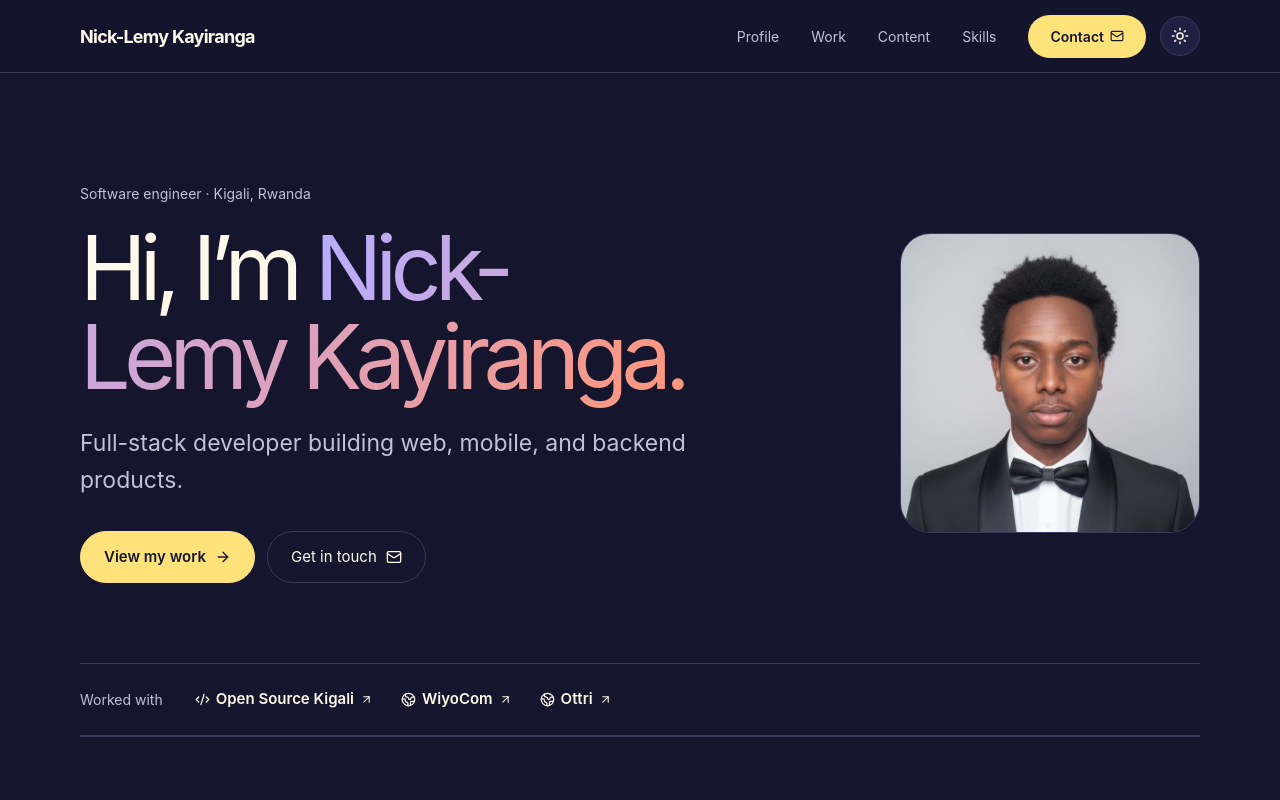
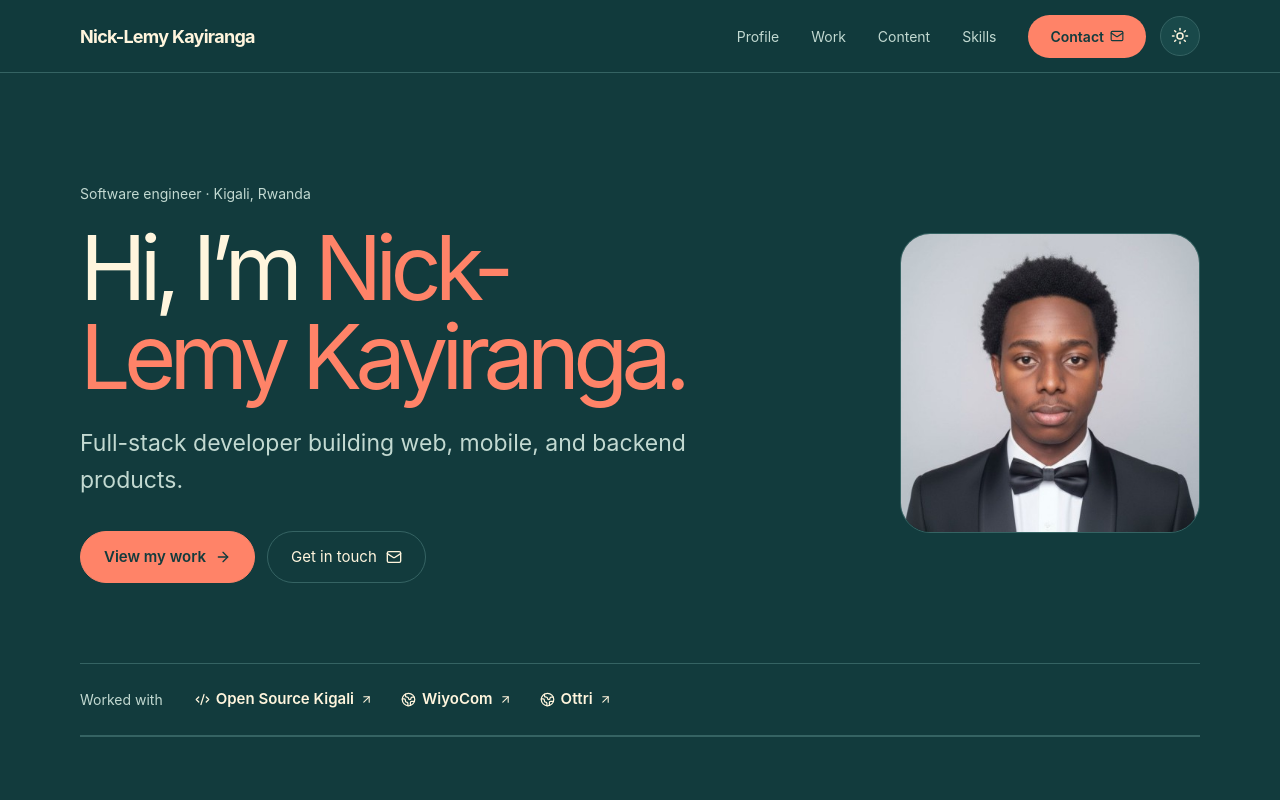
Before and after one commit to Nick-Lemy/portfolio, a React (Vite) app: page / in a window 1280 px wide. Shown: the top 800 px of the page. Built offline with nearby package versions, Linux system fonts and the light colour scheme.

Commit message:
style: use lively flat portfolio colors

```diff
--- a/src/App.css
+++ b/src/App.css
@@ -1,49 +1,51 @@
 @import "tailwindcss";
 
 @theme {
-  --color-portfolio-paper: #fff9eb;
-  --color-portfolio-paper-deep: #ffedc2;
-  --color-portfolio-indigo: #27284c;
-  --color-portfolio-indigo-deep: #15162d;
-  --color-portfolio-indigo-bright: #594ae2;
-  --color-portfolio-lilac: #b8adff;
-  --color-portfolio-coral: #f05e45;
-  --color-portfolio-coral-bright: #ff967b;
-  --color-portfolio-citrus: #ffe27a;
+  --color-portfolio-paper: #fff5dd;
+  --color-portfolio-paper-deep: #f7e3ae;
+  --color-portfolio-teal: #1d5553;
+  --color-portfolio-teal-deep: #123b3d;
+  --color-portfolio-teal-bright: #147d78;
+  --color-portfolio-aqua: #63d2bf;
+  --color-portfolio-coral: #ed6248;
+  --color-portfolio-coral-bright: #ff8368;
+  --color-portfolio-sun: #f5c84c;
 }
 
 :root {
   font-family: Inter, ui-sans-serif, system-ui, -apple-system, BlinkMacSystemFont, "Segoe UI", sans-serif;
   color: var(--color-portfolio-paper);
-  background: var(--color-portfolio-indigo-deep);
+  background: var(--color-portfolio-teal-deep);
   font-synthesis: none;
   text-rendering: optimizeLegibility;
   -webkit-font-smoothing: antialiased;
-  --page: var(--color-portfolio-indigo-deep);
-  --surface: #202142;
+  --page: var(--color-portfolio-teal-deep);
+  --surface: #19494a;
   --ink: var(--color-portfolio-paper);
-  --muted: #c0c1dc;
-  --line: #38395d;
-  --accent: var(--color-portfolio-lilac);
+  --muted: #c2d9d1;
+  --line: #356363;
+  --accent: var(--color-portfolio-aqua);
   --accent-warm: var(--color-portfolio-coral-bright);
-  --control-bg: var(--color-portfolio-citrus);
-  --control-fg: var(--color-portfolio-indigo-deep);
-  --control-hover: #ffedaa;
+  --accent-sun: var(--color-portfolio-sun);
+  --control-bg: var(--color-portfolio-coral-bright);
+  --control-fg: var(--color-portfolio-teal-deep);
+  --control-hover: #ffa08a;
 }
 
 :root[data-theme="light"] {
-  color: var(--color-portfolio-indigo-deep);
+  color: var(--color-portfolio-teal-deep);
   background: var(--color-portfolio-paper);
   --page: var(--color-portfolio-paper);
   --surface: #ffffff;
-  --ink: var(--color-portfolio-indigo-deep);
-  --muted: #646580;
-  --line: #e8e2d3;
-  --accent: var(--color-portfolio-indigo-bright);
+  --ink: var(--color-portfolio-teal-deep);
+  --muted: #526c69;
+  --line: #e8ddc2;
+  --accent: var(--color-portfolio-teal-bright);
   --accent-warm: var(--color-portfolio-coral);
-  --control-bg: var(--color-portfolio-indigo-bright);
+  --accent-sun: #a76b00;
+  --control-bg: var(--color-portfolio-teal);
   --control-fg: var(--color-portfolio-paper);
-  --control-hover: #4637c8;
+  --control-hover: var(--color-portfolio-teal-deep);
 }
 
 * { box-sizing: border-box; }
@@ -51,7 +53,7 @@ html { scroll-behavior: smooth; scroll-padding-top: 5rem; }
 body { margin: 0; min-width: 320px; background: var(--page); }
 a { color: inherit; text-decoration: none; }
 a:hover { color: var(--accent); }
-::selection { color: var(--color-portfolio-indigo-deep); background: var(--color-portfolio-citrus); }
+::selection { color: var(--color-portfolio-teal-deep); background: var(--color-portfolio-sun); }
 .site-nav { position: sticky; top: 0; z-index: 10; border-bottom: 1px solid var(--line); background: color-mix(in srgb, var(--page) 94%, transparent); }
 .nav-inner, .content, .footer-inner { width: min(100% - 48px, 1120px); margin-inline: auto; }
 .nav-inner { position: relative; min-height: 72px; display: flex; align-items: center; justify-content: space-between; gap: 24px; }
@@ -71,7 +73,7 @@ button:focus-visible, a:focus-visible { outline: 2px solid var(--accent); outlin
 .eyebrow { margin: 0 0 20px; color: var(--muted); font-size: 14px; }
 h1, h2, h3, p { margin-top: 0; }
 h1 { max-width: 720px; margin-bottom: 24px; font-size: clamp(52px, 7vw, 96px); line-height: .99; letter-spacing: -.075em; }
-.hero-name { color: var(--accent); background: linear-gradient(110deg, var(--accent), var(--accent-warm)); background-clip: text; -webkit-text-fill-color: transparent; }
+.hero-name { color: var(--accent-warm); }
 .hero-copy { max-width: 610px; margin-bottom: 32px; color: var(--muted); font-size: clamp(18px, 2vw, 23px); line-height: 1.6; }
 .hero-links { display: flex; flex-wrap: wrap; align-items: center; gap: 12px; font-size: 15px; }
 .hero-links a { display: inline-flex; align-items: center; gap: 9px; padding: 14px 23px; border: 1px solid var(--line); border-radius: 999px; color: var(--ink); transition: border-color .18s, background .18s; }
@@ -105,7 +107,7 @@ h1 { max-width: 720px; margin-bottom: 24px; font-size: clamp(52px, 7vw, 96px); l
 .project-heading { display: flex; align-items: center; gap: 10px; }
 .project-heading svg, .skill-group h3 svg { flex: 0 0 auto; color: var(--accent); }
 .project:nth-child(3n + 2) .project-heading svg { color: var(--accent-warm); }
-.project:nth-child(3n) .project-heading svg { color: #e4a51e; }
+.project:nth-child(3n) .project-heading svg { color: var(--accent-sun); }
 .project p { margin-bottom: 14px; }
 .project-tech { color: var(--muted); font-size: 13px; }
 .project .text-links { margin-top: auto; padding-top: 8px; }
```
